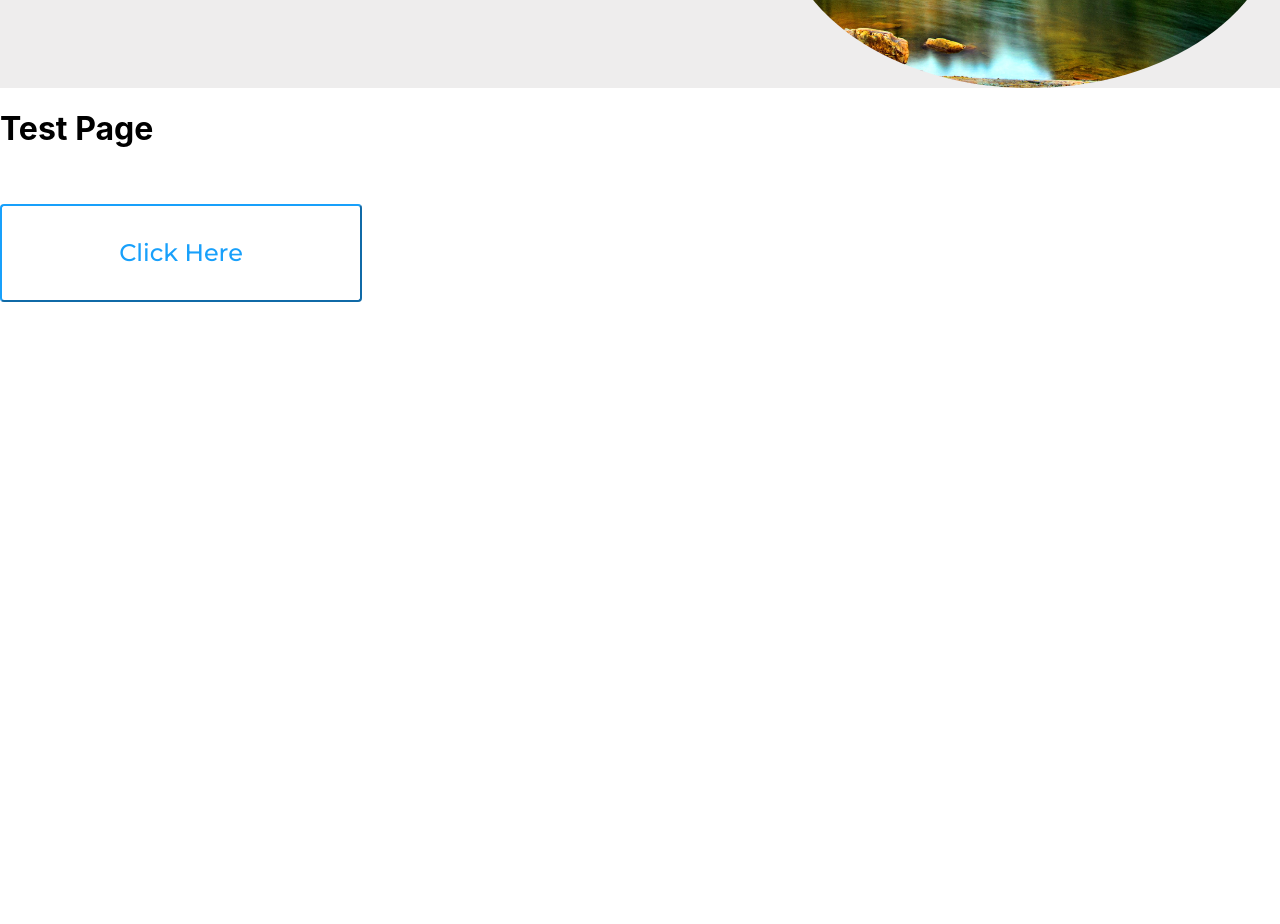
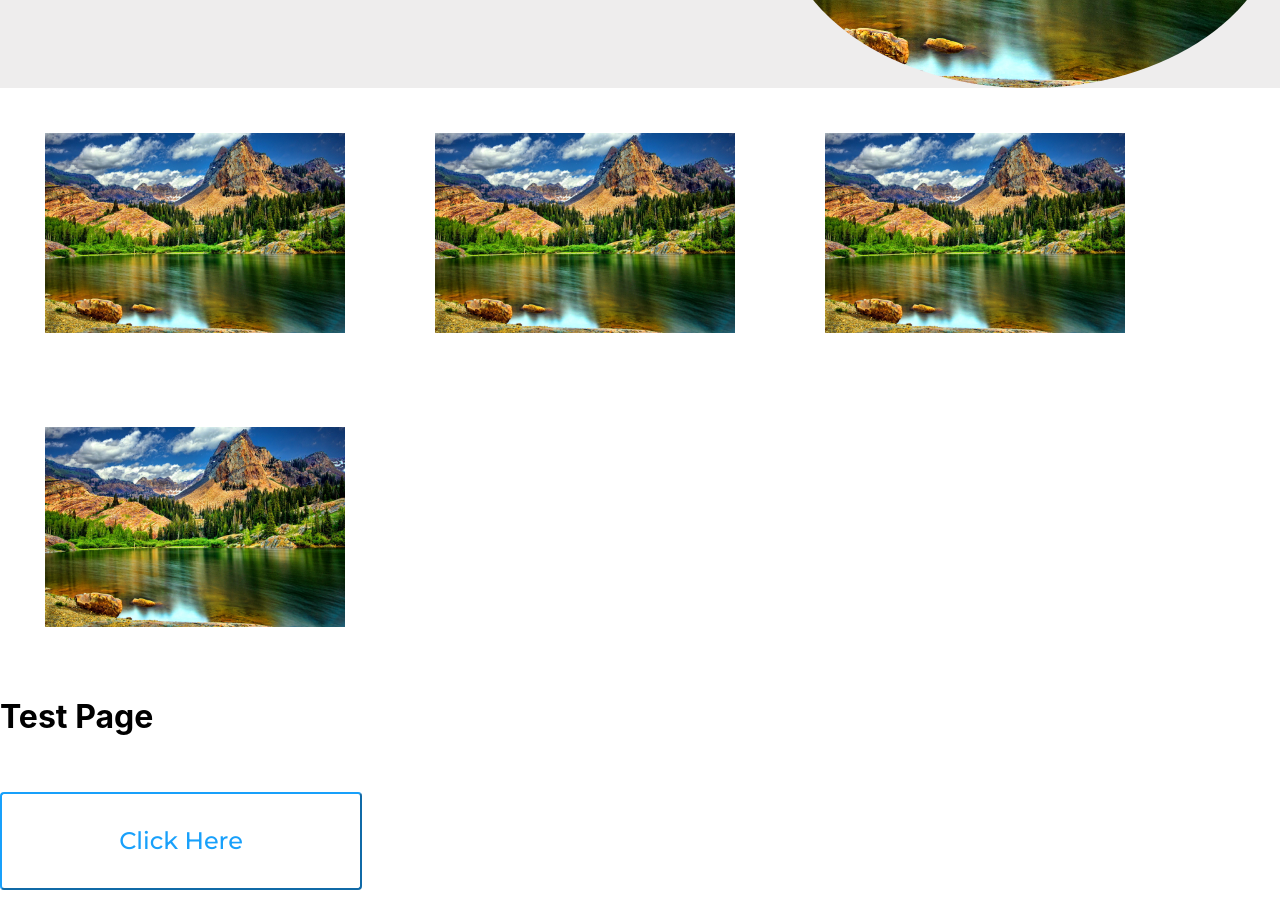
Before and after one commit to tarekel96/Electron_BackgroundImage_App, a React (Create React App) app in the folder app/: page /#/test in a window 1280 px wide. Shown: the part 1500-2424 px from the top of the page. Before the commit the page ends 1836 px from the top, so only its background shows below. Built offline with nearby package versions, Linux system fonts and the light colour scheme.

Commit message:
Added ThumbnailImage Component

```diff
--- /dev/null
+++ b/app/src/components/ThumbnailImage.js
@@ -0,0 +1,9 @@
+import React from 'react';
+import DEFAULT_IMAGE from '../styles/ExampleImage2.jpg';
+import styles from './thumbnailimage.module.css';
+
+export const ThumbnailImage = () => {
+	return (
+			<img className={styles['thumbnailImage']} src={DEFAULT_IMAGE} alt="Thumbnail" />
+	);
+};
--- /dev/null
+++ b/app/src/components/thumbnailimage.module.css
@@ -0,0 +1,6 @@
+.thumbnailImage {
+	background-color: transparent;
+    width: 300px;
+    height: 200px;
+    margin: 45px 45px 45px 45px;
+}
--- a/app/src/pages/Test.js
+++ b/app/src/pages/Test.js
@@ -3,6 +3,7 @@ import { SideNavBar } from '../components/SideNavBar.js';
 import { Button } from '../components/Button.js';
 import { Copyright, Footer } from '../components/Footer.js';
 import { SectionImageLeft, SectionImageRight } from '../components/SectionImage.js';
+import { ThumbnailImage} from '../components/ThumbnailImage.js';
 
 const Test = () => {
 	return (
@@ -10,6 +11,10 @@ const Test = () => {
 			<SideNavBar />
 			<SectionImageLeft />
 			<SectionImageRight />
+			<ThumbnailImage />
+			<ThumbnailImage />
+			<ThumbnailImage />
+			<ThumbnailImage />
 			<h1>Test Page</h1>
 			<Button variant="secondary">Click Here</Button>
 			<Footer />
```
